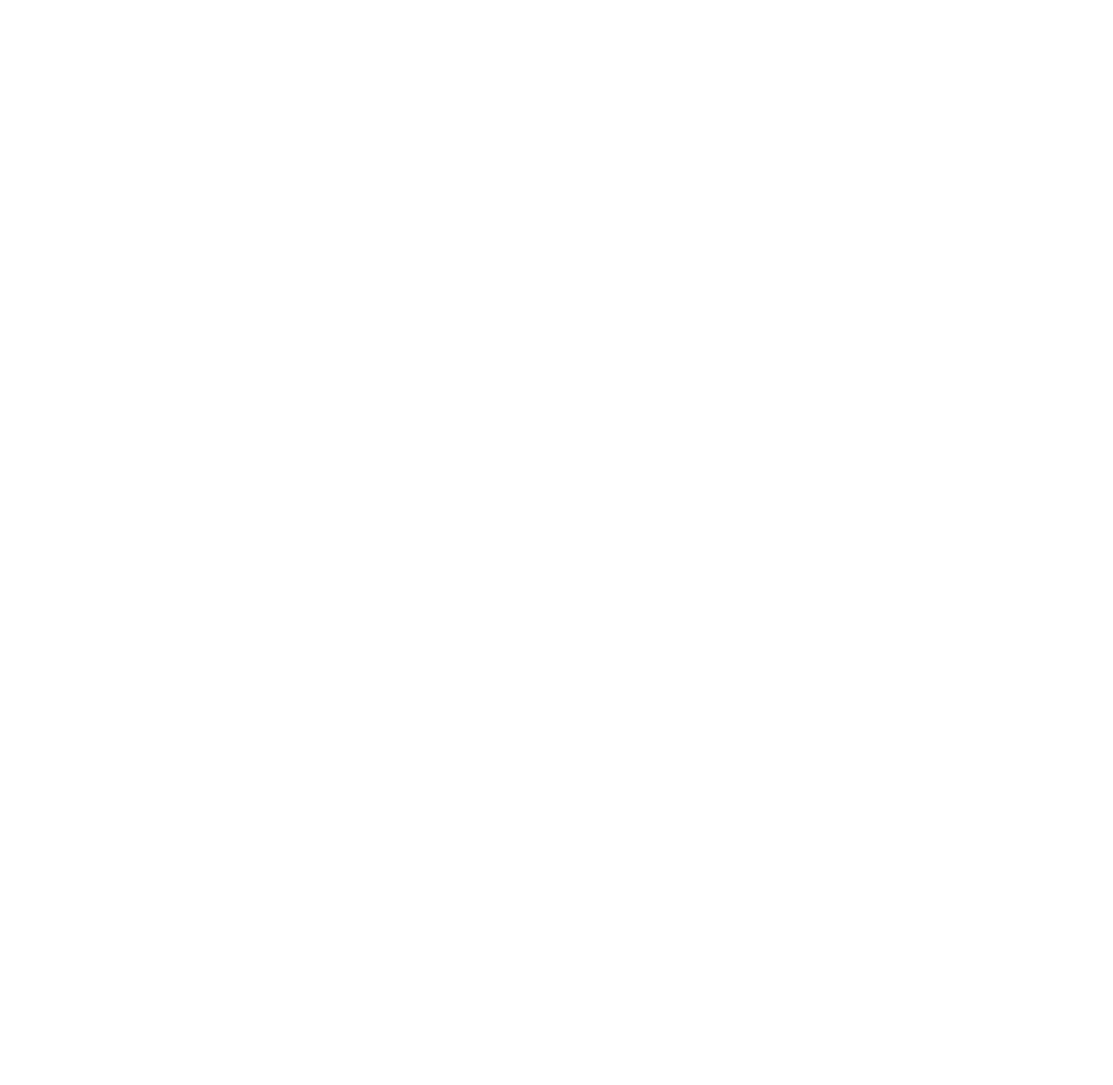
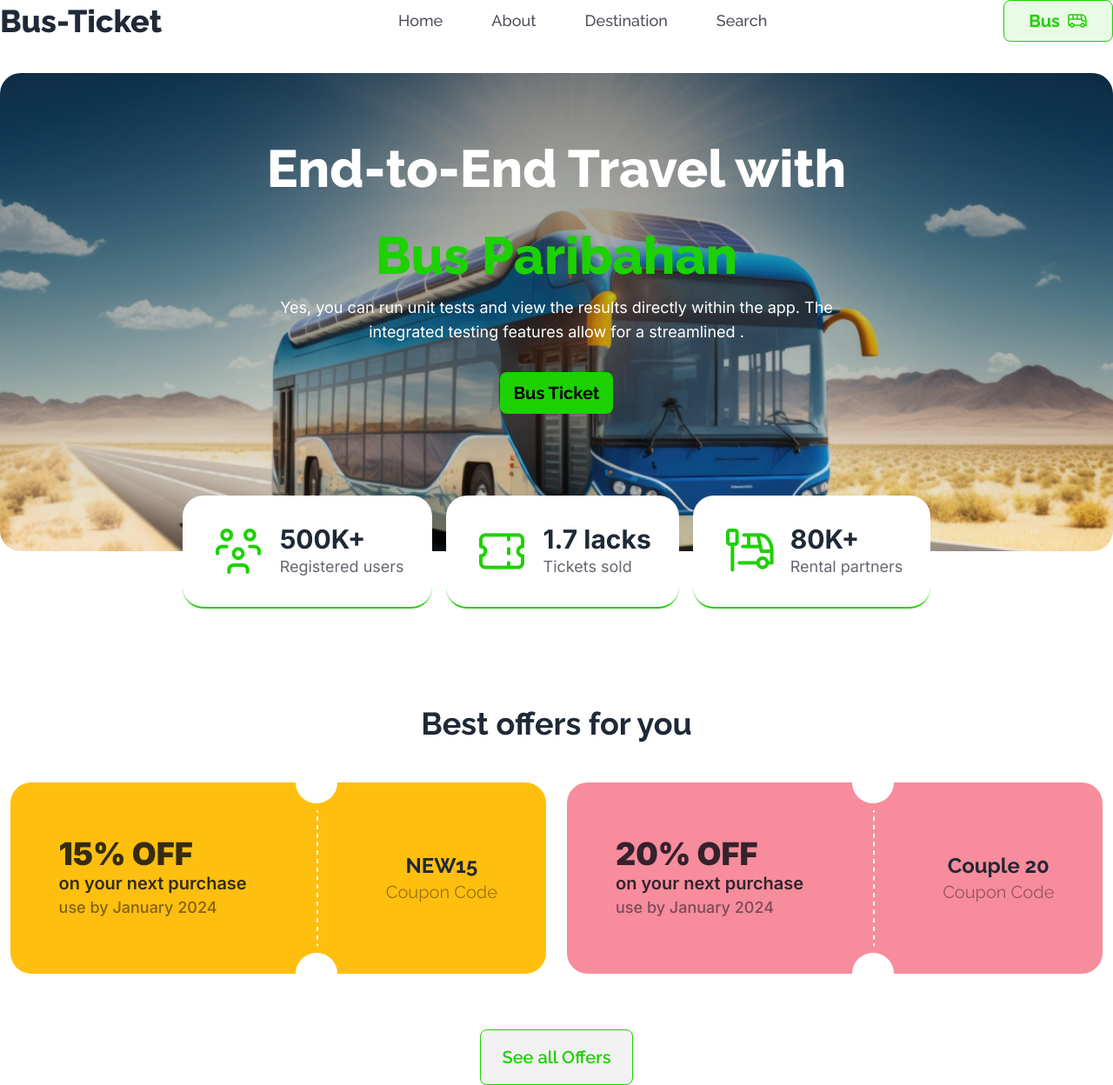
Before and after one commit to tonmoy00saha/Smart-Ticket, a plain HTML site: page index.html in a window 1280 px wide. Shown: the whole page at 87% size. Before the commit the page ends 800 px from the top, so only its background shows below. Drawn offline with nearby package versions, Linux system fonts and the light colour scheme.

Commit message:
comnplete the header and best offer part

```diff
--- a/index.html
+++ b/index.html
@@ -14,7 +14,99 @@
 </head>
 
 <body>
+    <header class="container mx-auto">
+        <!-- navigation bar -->
+         <section class="mb-9">
+            <div class="font-raleway flex flex-row justify-between items-center">
+                <h3 class="text-4xl font font-extrabold">Bus-Ticket</h3>
+                <nav>
+                    <ul class="inline-flex gap-14 text-lg font-medium text-[#030712B3]">
+                        <li><a href="">Home</a></li>
+                        <li><a href="">About</a></li>
+                        <li><a href="">Destination</a></li>
+                        <li><a href="">Search</a></li>
+                    </ul>
+                </nav>
+                <button class="btn bg-[#1DD1001A] gap-2 border-[#1DD100] px-7 py-2">
+                    <span class="text-[#1DD100] text-xl font-bold">Bus</span>
+                    <img src="images/bus-icon.png" alt="">
+                  </button>
+            </div>
+        </section>
+        <section>
+            <div class="bg-[url('images/banner.png')] bg-no-repeat bg-cover bg-center h-[550px] flex flex-col items-center text-center rounded-3xl ">
+                <div class="text-6xl font-raleway font-extrabold space-y-10 mb-4 mt-20">
+                    <h1 class="text-white">End-to-End Travel with</h1>
+                    <h1 class="text-[#1DD100]">Bus Paribahan</h1>
+                </div>
+                <p class="font-inter text-lg text-white mb-8">Yes, you can run unit tests and view the results directly within the app. The <br> integrated testing features allow for a streamlined .</p>
+                  <button class="btn btn-success bg-[#1DD100] border-none">
+                    <span class="text-black text-xl font-bold font-raleway">Bus Ticket</span>
+                  </button>
+            </div>
+            <div class="flex flex-row justify-center gap-4 -mt-16">
+                <div class="flex flex-row items-center gap-4 rounded-3xl border-b-2 border-b-[#1DD100] p-8 bg-white">
+                    <img src="images/people.png" alt="">
+                    <div class="font-inter">
+                        <h3 class="text-3xl font-bold">500K+</h3>
+                        <p class="text-[#00001299] text-lg">Registered users</p>
+                    </div>
+                </div>
+                <div class="flex flex-row items-center gap-4 rounded-3xl  border-b-2 border-b-[#1DD100] p-8 bg-white">
+                    <img src="images/ticket-cupon.png" alt="">
+                    <div class="font-inter">
+                        <h3 class="text-3xl font-bold">1.7 lacks</h3>
+                        <p class="text-[#00001299] text-lg">Tickets sold</p>
+                    </div>
+                </div>
+                <div class="flex flex-row items-center gap-4 rounded-3xl  border-b-2 border-b-[#1DD100] p-8 bg-white">
+                    <img src="images/stoppage.png" alt="">
+                    <div class="font-inter">
+                        <h3 class="text-3xl font-bold">80K+</h3>
+                        <p class="text-[#00001299] text-lg">Rental partners</p>
+                    </div>
+                </div>
+            </div>
+        </section>
+    </header>
+    <main class="container mx-auto">
+        <!-- best offer part -->
+       <section class="mt-28">
+            <h3 class="font-raleway text-4xl font-bold text-center">Best offers for you</h3>
+            <div class="flex flex-row gap-6 justify-center mt-12 mb-16">
+                <div class="bg-[#FFBF0F] bg-no-repeat rounded-3xl flex flex-row items-center">
+                    <div class="font-inter p-14">
+                        <h3 class="text-4xl font-black text-[#030712CC]">15% OFF</h3>
+                        <h5 class="text-xl font-semibold text-[#030712CC]">on your next purchase</h5>
+                        <p class="text-[#03071280] text-lg font-medium">use by January 2024</p>
+                    </div>
+                    <img src="images/cupon-devider.png" alt="">
+                    <div class="font-raleway p-14 text-center">
+                        <h3 class="text-2xl font-bold">NEW15</h3>
+                        <p class="text-xl text-[#00000066]">Coupon Code</p>
+                    </div>
+                </div>
+                <div class="bg-[#F78C9C] bg-no-repeat rounded-3xl flex flex-row items-center">
+                    <div class="font-inter p-14">
+                        <h3 class="text-4xl font-black text-[#030712CC]">20% OFF</h3>
+                        <h5 class="text-xl font-semibold text-[#030712CC]">on your next purchase</h5>
+                        <p class="text-[#03071280] text-lg font-medium">use by January 2024</p>
+                    </div>
+                    <img src="images/cupon-devider.png" alt="">
+                    <div class="font-raleway p-14 text-center">
+                        <h3 class="text-2xl font-bold">Couple 20</h3>
+                        <p class="text-xl text-[#00000066]">Coupon Code</p>
+                    </div>
+                </div>
+            </div>
+            <div class="flex justify-center">
+                <button class="btn btn-lg text-[#1DD100] text-xl font-raleway font-semibold border-[#1DD100]">See all Offers</button>
+            </div>
+       </section>
+    </main>
+    <footer>
 
+    </footer>
 </body>
 
 </html>
```
